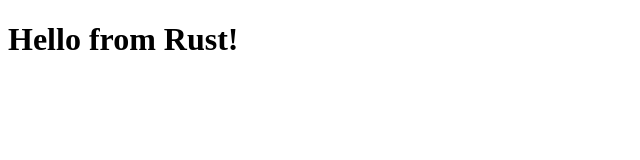
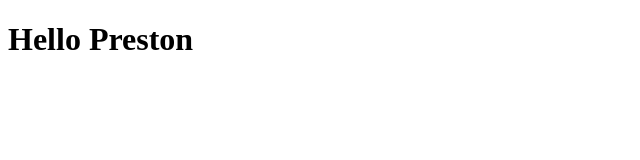
Before and after one commit to liz435/rustserve, a plain HTML site: page index.html in a window 1280 px wide. Shown: the whole page, without its empty margins (0-640 px from the left). Drawn offline with Linux system fonts and the light colour scheme.

Commit message:
Update index.html

```diff
--- a/index.html
+++ b/index.html
@@ -6,6 +6,6 @@
     <title>Document</title>
   </head>
   <body>
-    <h1>Hello from Rust!</h1>
+    <h1>Hello Preston</h1>
   </body>
 </html>
```
